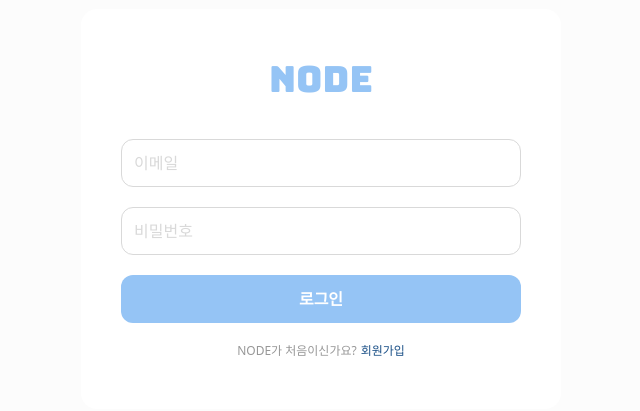
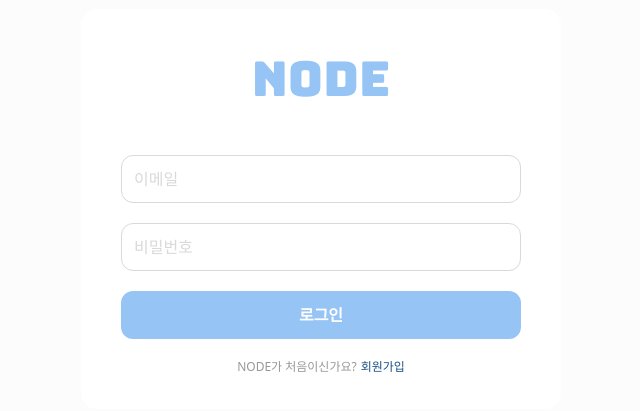
Before and after one commit to team-incube/NODE-front, a React (Create React App) app: page /signin in a window 1280 px wide. Shown: the part 209-620 px from the top of the page, without its empty margins (319-959 px from the left). Built offline with nearby package versions, Linux system fonts and the light colour scheme.

Commit message:
feat: signin page

```diff
--- a/src/views/signin/ui/index.jsx
+++ b/src/views/signin/ui/index.jsx
@@ -6,7 +6,7 @@ function SigninViews(){
     return(
         <div className="w-screen h-screen bg-[#FCFCFC] flex justify-center items-center">
             <div className="bg-white flex flex-col justify-center items-center rounded-2xl w-[30rem] h-[25rem] mt-9">
-                <p className="flex justify-center items-center font-['Bungee'] text-[#95C4F5] text-4xl m-0">NODE</p>
+                <p className="flex justify-center items-center font-['Bungee'] text-[#95C4F5] text-[3rem] m-0">NODE</p>
                 <form className="flex flex-col items-center pt-10 gap-5 w-full">
                     <input type="text" placeholder='이메일' className="border border-[#D9D9D9] text-base font-normal rounded-xl w-5/6 h-12 px-3 text-[#1B5087] placeholder-[#D9D9D9]"></input>
                     <input type="password" placeholder='비밀번호' className="border border-[#D9D9D9] text-base font-normal rounded-xl w-5/6 h-12 px-3 text-[#1B5087] placeholder-[#D9D9D9]"></input>
```
